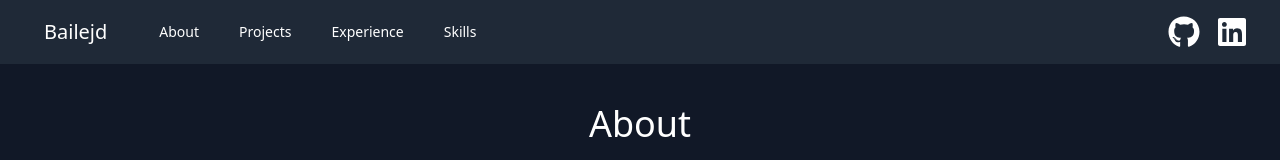
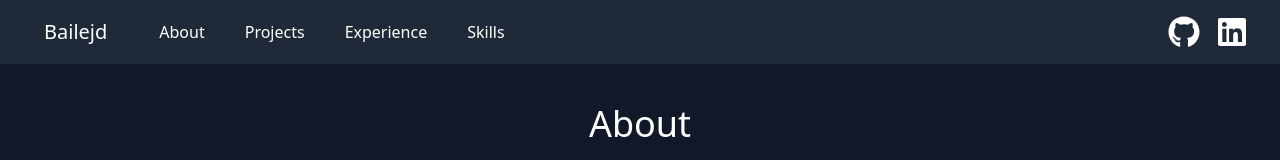
Before and after one commit to Bailejd/bailejd.github.io, a React (Create React App) app: page / in a window 1280 px wide. Shown: the top 160 px of the page. Built offline with nearby package versions, Linux system fonts and the light colour scheme.

Commit message:
Increase font size of navbar links

```diff
--- a/src/components/Navbar.js
+++ b/src/components/Navbar.js
@@ -39,25 +39,25 @@ export default function Navbar() {
                 <div className="ml-10 flex items-baseline space-x-4">
                   <a
                     href="#about"
-                    className="rounded-md px-3 py-2 text-sm font-medium text-white hover:text-green-400"
+                    className="rounded-md px-3 py-2 text-md font-medium text-white hover:text-green-400"
                   >
                     About
                   </a>
                   <a
                     href="#projects"
-                    className="rounded-md px-3 py-2 text-sm font-medium text-white hover:text-green-400"
+                    className="rounded-md px-3 py-2 text-md font-medium text-white hover:text-green-400"
                   >
                     Projects
                   </a>
                   <a
                     href="#experience"
-                    className="rounded-md px-3 py-2 text-sm font-medium text-white hover:text-green-400"
+                    className="rounded-md px-3 py-2 text-md font-medium text-white hover:text-green-400"
                   >
                     Experience
                   </a>
                   <a
                     href="#skills"
-                    className="rounded-md px-3 py-2 text-sm font-medium text-white hover:text-green-400"
+                    className="rounded-md px-3 py-2 text-md font-medium text-white hover:text-green-400"
                   >
                     Skills
                   </a>
```
